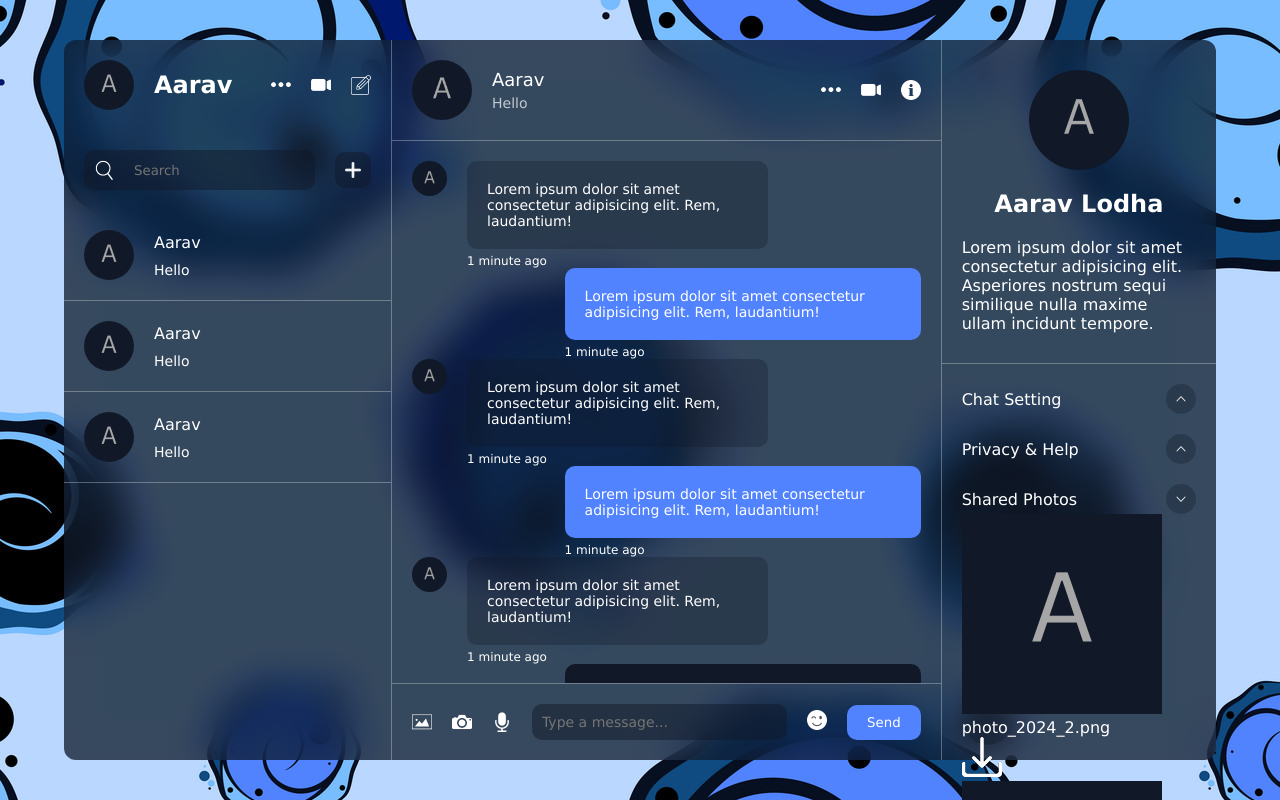
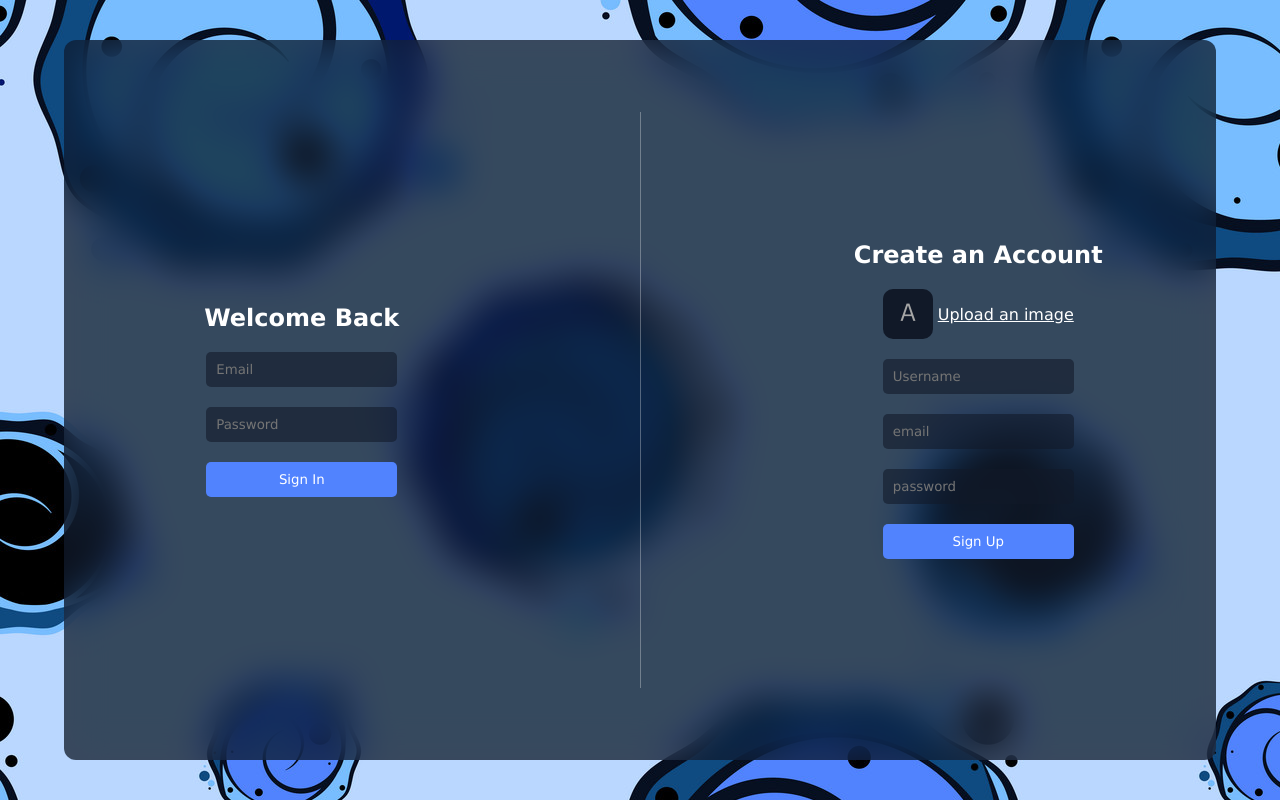
Before and after one commit to aaahhhrav15/Conversa, a React (Vite) app: page / in a window 1280 px wide. Shown: the top 800 px of the page. Built offline with nearby package versions, Linux system fonts and the light colour scheme.

Commit message:
added the user info section anf login signup page

```diff
--- a/package.json
+++ b/package.json
@@ -12,7 +12,8 @@
   "dependencies": {
     "emoji-picker-react": "^4.12.0",
     "react": "^18.2.0",
-    "react-dom": "^18.2.0"
+    "react-dom": "^18.2.0",
+    "react-toastify": "^10.0.5"
   },
   "devDependencies": {
     "@types/react": "^18.2.66",
--- a/src/App.jsx
+++ b/src/App.jsx
@@ -1,13 +1,23 @@
 import Chat from "./components/chat/Chat";
 import Detail from "./components/detail/Detail";
 import List from "./components/list/List";
+import Login from "./components/login/Login";
 
 const App = () => {
+
+  const user = false;
+
   return (
+
     <div className="container">
-      <List />
-      <Chat />
-      <Detail/>
+      {
+        user ? (<>
+        <List />
+        <Chat />
+        <Detail/>
+        </>) : (<Login />)
+      }
+
     </div>
   )
 }
--- a/src/components/chat/Chat.jsx
+++ b/src/components/chat/Chat.jsx
@@ -1,12 +1,19 @@
-import React from 'react';
+import React, { useEffect } from 'react';
 import './chat.css';
 import EmojiPicker, { Emoji } from 'emoji-picker-react';
 import { useState } from 'react';
+import { useRef } from 'react';
 
 const Chat = () => {
 
   const [open , setOpen] = useState(false);
   const [text, setText] = useState('');
+
+  const endRef = useRef(null);
+
+  useEffect(() => {
+    endRef.current?.scrollIntoView({ behavior: "smooth" });
+  }, []);
 
   const handleEmoji = (e) => {
     setText(text + e.emoji);
@@ -62,7 +69,7 @@ const Chat = () => {
             <span>1 minute ago </span>
           </div>
         </div>
-        <div className="message own">
+        <div className="message own" ref={endRef}>
           <div className="texts">
             <img src="/avatar.png" alt="" />
             <p>Lorem ipsum dolor sit amet consectetur adipisicing elit. Rem, laudantium!</p>
--- a/src/components/detail/Detail.jsx
+++ b/src/components/detail/Detail.jsx
@@ -7,7 +7,7 @@ const Detail = () => {
       <div className="user">
         <img src="/avatar.png" alt="" />
         <h2>Aarav Lodha</h2>
-        <p>Lorem ipsum dolor sit amet consectetur adipisicing elit. Asperiores nostrum sequi similique nulla maxime ullam incidunt tempore.</p>
+        <p>Lorem ipsum dolor sit amet consectetur.</p>
       </div>
       <div className="info">
         <div className="option">
@@ -33,28 +33,28 @@ const Detail = () => {
                <img src="./avatar.png" alt="" />
                <span>photo_2024_2.png</span>
              </div>
-             <img src="/download.png" alt="" />
+             <img src="/download.png" alt="" className='icon'/>
            </div>
            <div className="photoItem">
              <div className="photoDetail">
                <img src="./avatar.png" alt="" />
                <span>photo_2024_2.png</span>
              </div>
-             <img src="/download.png" alt="" />
+             <img src="/download.png" alt="" className='icon' />
            </div>
            <div className="photoItem">
              <div className="photoDetail">
                <img src="./avatar.png" alt="" />
                <span>photo_2024_2.png</span>
              </div>
-             <img src="/download.png" alt="" />
+             <img src="/download.png" alt=""  className='icon'/>
            </div>
            <div className="photoItem">
              <div className="photoDetail">
                <img src="./avatar.png" alt="" />
                <span>photo_2024_2.png</span>
              </div>
-             <img src="/download.png" alt="" />
+             <img src="/download.png" alt="" className='icon' />
            </div>
           </div>
         </div>
@@ -64,6 +64,8 @@ const Detail = () => {
             <img src="./arrowUp.png" alt="" />
           </div>
         </div>
+        <button>Block User</button>
+        <button className='logout'>Log out</button>
       </div>
     </div>
   )
--- a/src/components/detail/detail.css
+++ b/src/components/detail/detail.css
@@ -1,5 +1,8 @@
 .detail{
     flex:1;
+    display: flex;
+    flex-direction: column;
+    height: 100%;
 
     .user{
         padding: 30px 20px;
@@ -15,15 +18,24 @@
             border-radius: 50%;
             object-fit: cover;
         }
+        p{
+            text-align: center;
+        }
     }
 
     .info{
+        height: 100%;
         padding: 20px;
+        flex: 1;
+        overflow-y: auto;
         display: flex;
         flex-direction: column;
         gap: 20px;
 
         .option{
+            display: flex;
+            flex-direction: column;
+            gap: 20px;
 
             .title{
                 display: flex;
@@ -37,8 +49,65 @@
                     padding: 10px;
                     border-radius: 50%;
                     cursor: pointer;
+                }
 
+                span{
+                    font-size: 15px;
                 }
+            }
+
+            .photos{
+                display: flex;
+                flex-direction: column;
+                gap: 20px;
+
+                .photoItem{
+                    display: flex;
+                    align-items: center;
+                    justify-content: space-between;
+
+                    .photoDetail{
+                        display: flex;
+                        gap: 20px;
+                        align-items: center;
+
+                        img{
+                            height: 35px;
+                            width: 35px;
+                            border-radius: 5px;
+                            object-fit: cover;
+                        }
+
+                        span{
+                            font-size: 12px;
+                        }
+                    }
+
+                    .icon{
+                        width: 30px;
+                        height: 30px;
+                        background-color: rgba(17, 25, 40, 0.3);
+                        padding: 10px;
+                        border-radius: 50%;
+                        cursor: pointer;
+                    }
+                }
+            }
+        }
+        button{
+            padding: 10px;
+            background-color: rgba(230,74,105,0.7);
+            color: white;
+            border: none;
+            border-radius: 10px;
+            cursor: pointer;
+
+            &:hover{
+                background-color: rgba(230,74,105,1);
+            }
+
+            &.logout{
+                background-color: #5183fe;
             }
         }
     }
--- /dev/null
+++ b/src/components/login/Login.jsx
@@ -0,0 +1,51 @@
+import React from 'react';
+import './login.css';
+import { useState } from 'react';
+
+const Login = () => {
+
+  const [avatar, setAvatar] = useState(
+    {
+        file: null,
+        url: ""
+    }
+  );
+
+  const handleAvatar = (e) => {
+    if(e.target.files.length === 0) return;
+    setAvatar({
+        file: e.target.files[0],
+        url: URL.createObjectURL(e.target.files[0])
+    })
+  }
+
+  return (
+    <div className='login'>
+        <div className="item">
+            <h2>Welcome Back</h2>
+            <form action="">
+                <input type="email" placeholder='Email'  name='email'/>
+                <input type="password" placeholder='Password' name='password'/>
+                <button>Sign In</button>
+            </form>
+        </div>
+        <div className="separator"></div>
+        <div className="item">
+            <h2>Create an Account</h2>
+            <form action="">
+                <label htmlFor="file">
+                    <img src={avatar.url || "/avatar.png"} alt="" />
+                    Upload an image
+                </label>
+                <input type="file" id='file' style={{display:"none"}} onChange={handleAvatar}/>
+                <input type="text" placeholder='Username'  name='username'/>
+                <input type="email" placeholder='email'  name='email'/>
+                <input type="password" placeholder='password' name='password'/>
+                <button>Sign Up</button>
+            </form>
+        </div>
+    </div>
+  )
+}
+
+export default Login;
--- /dev/null
+++ b/src/components/login/login.css
@@ -0,0 +1,62 @@
+.login{
+    width: 100%;
+    height: 100%;
+    display: flex;
+    align-items: center;
+    gap: 100px;
+
+    .item{
+        flex: 1;
+        display: flex;
+        flex-direction: column;
+        align-items: center;
+        gap: 20px;
+
+        form{
+            display: flex;
+            flex-direction: column;
+            align-items: center;
+            justify-content: center;
+            gap: 20px;
+
+            input{
+                padding:10px;
+                border: none;
+                outline: none;
+                background-color: rgba(17, 25, 40, 0.6);
+                color: white;
+                border-radius: 5px;
+            }
+
+            label{
+                width: 100%;
+                display: flex;
+                justify-content: space-between;
+                align-items: center;
+                cursor: pointer;
+                text-decoration: underline;
+
+                img{
+                    width: 50px;
+                    height: 50px;
+                    border-radius: 10px;
+                    object-fit: cover;
+                }
+            }
+            button{
+                width: 100%;
+                padding: 10px;
+                border: none;
+                background-color: #5183fe;
+                border-radius: 5px;
+                cursor: pointer;
+            }
+        }
+    }
+
+    .separator{
+        height: 80%;
+        width: 1px;
+        background-color: rgba(255, 255, 255, 0.3);
+    }
+}
```
Also changed, not shown: 1 other file (tests, documents, lock files or other folders).
